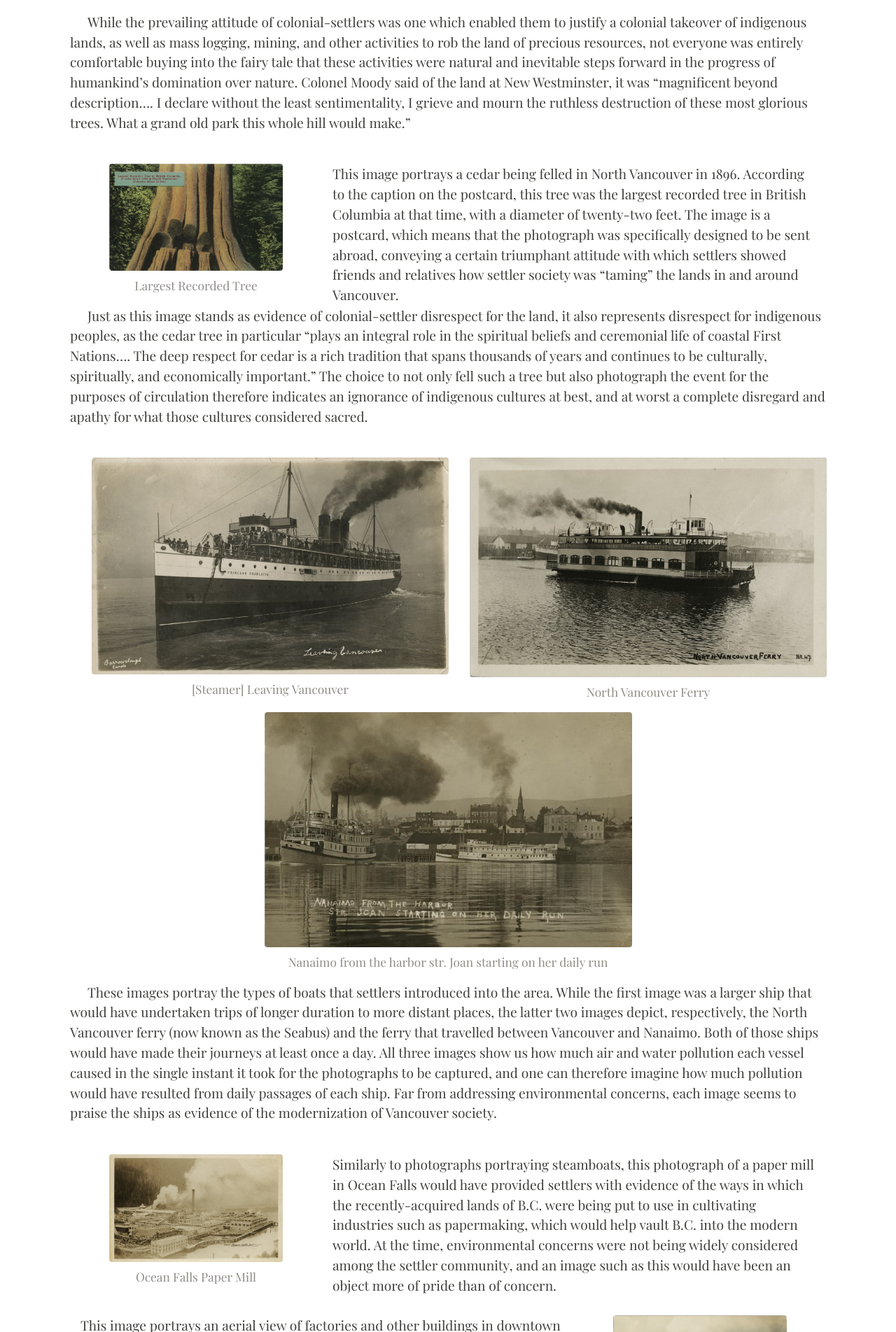
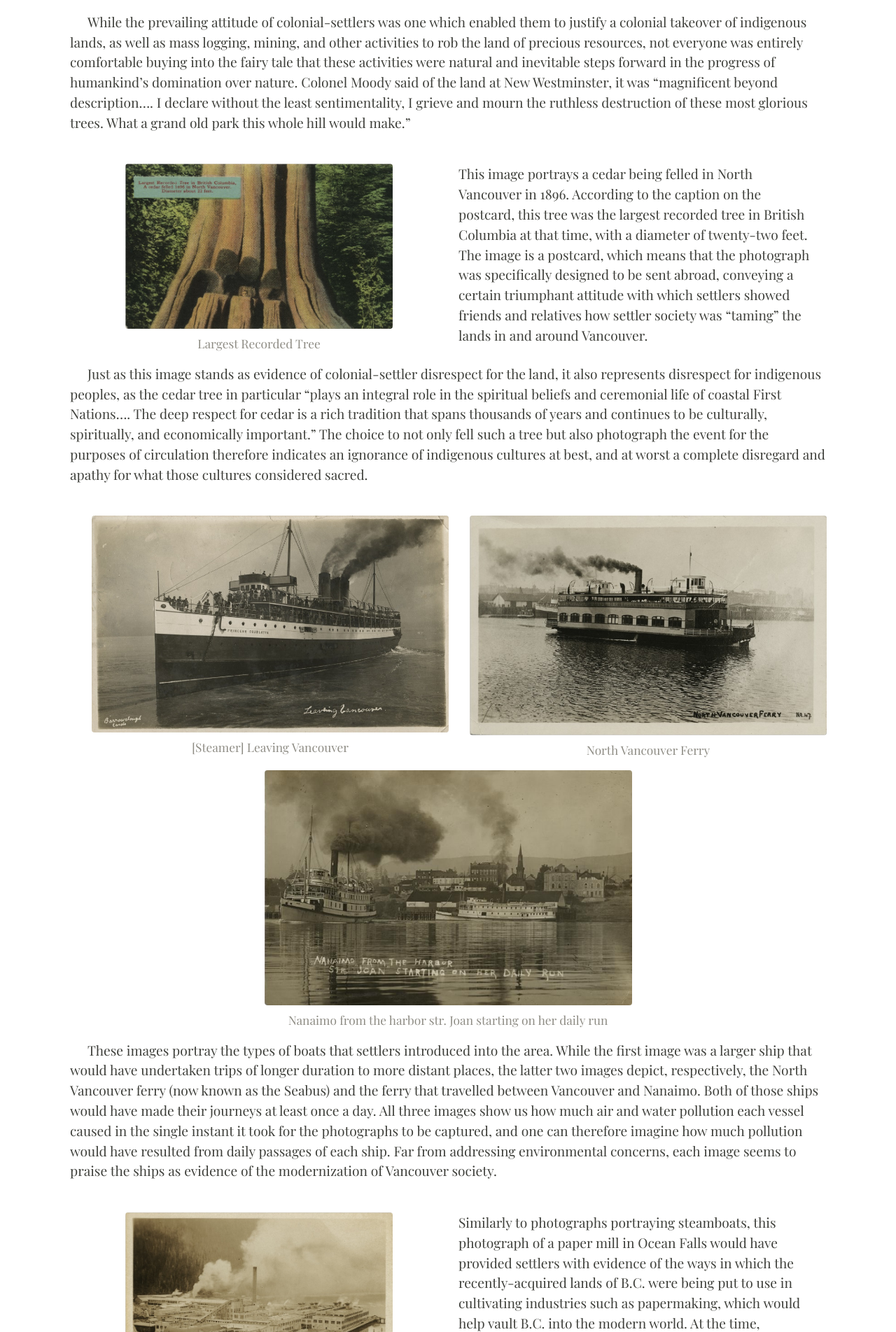
Before and after one commit to ashlynnprasad/langmann-2021, a Jekyll site: the page built from pages/environmentalimpact.md, in a window 1280 px wide. Shown: the part 2160-4064 px from the top of the page at 70% size. Built offline with Jekyll 4.4.1, drawn with Linux system fonts in a browser that asks for light colours; nearby versions of some CDN libraries.

Commit message:
changed column sizes back

```diff
--- a/pages/environmentalimpact.md
+++ b/pages/environmentalimpact.md
@@ -33,10 +33,10 @@
 
 <div class="container">
   <div class="row">
-    <div class="col-sm-4">
+    <div class="col-sm">
       {% include feature/item-figure.html objectid="langmann009" width="75" %}
     </div>
-    <div class="col-sm-8">
+    <div class="col-sm">
       This image portrays a cedar being felled in North Vancouver in 1896. According to the caption on the postcard, this tree was the largest recorded tree in British Columbia at that time, with a diameter of twenty-two feet. The image is a postcard, which means that the photograph was specifically designed to be sent abroad, conveying a certain triumphant attitude with which settlers showed friends and relatives how settler society was “taming” the lands in and around Vancouver.
     </div>
   </div>
@@ -61,10 +61,10 @@
 
 <div class="container">
   <div class="row">
-    <div class="col-sm-4">
+    <div class="col-sm">
       {% include feature/item-figure.html objectid="langmann004" width="75" %}
     </div>
-    <div class="col-sm-8">
+    <div class="col-sm">
       Similarly to photographs portraying steamboats, this photograph of a paper mill in Ocean Falls would have provided settlers with evidence of the ways in which the recently-acquired lands of B.C. were being put to use in cultivating industries such as papermaking, which would help vault B.C. into the modern world. At the time, environmental concerns were not being widely considered among the settler community, and an image such as this would have been an object more of pride than of concern. <br><br>
     </div>
   </div>
@@ -72,10 +72,10 @@
 
 <div class="container">
   <div class="row">
-    <div class="col-sm-8">
+    <div class="col-sm">
       This image portrays an aerial view of factories and other buildings in downtown Vancouver. In the distance, fumes from an array of smokestacks can be seen wafting into the air and blurring the view of the mountains at the horizon. The entire sky seems hazy, so that one cannot quite tell how much of the haze is caused by cloud and how much by pollution.
     </div>
-    <div class="col-sm-4">
+    <div class="col-sm">
       {% include feature/item-figure.html objectid="langmann005" width="75" %}
     </div>
   </div>
@@ -84,10 +84,10 @@
 
 <div class="container">
   <div class="row">
-    <div class="col-sm-4">
+    <div class="col-sm">
       {% include feature/item-figure.html objectid="langmann031" width="75" %}
     </div>
-    <div class="col-sm-8">
+    <div class="col-sm">
       This image depicts a wide open area in which hundreds of sacks of coal have been stacked. Similar to other photographs in this exhibition which display a wide shot of an open area full of, for example, dozens of felled trees, this image similarly uses a wide shot to show viewers the sheer scope of the operation at hand. At the time, when industrialization was the goal, such an image might have seemed like evidence of progress. Today, it may be difficult to look at the image without thinking about the negative impact that colonization had on the natural environment.<br><br>
     </div>
   </div>
```
